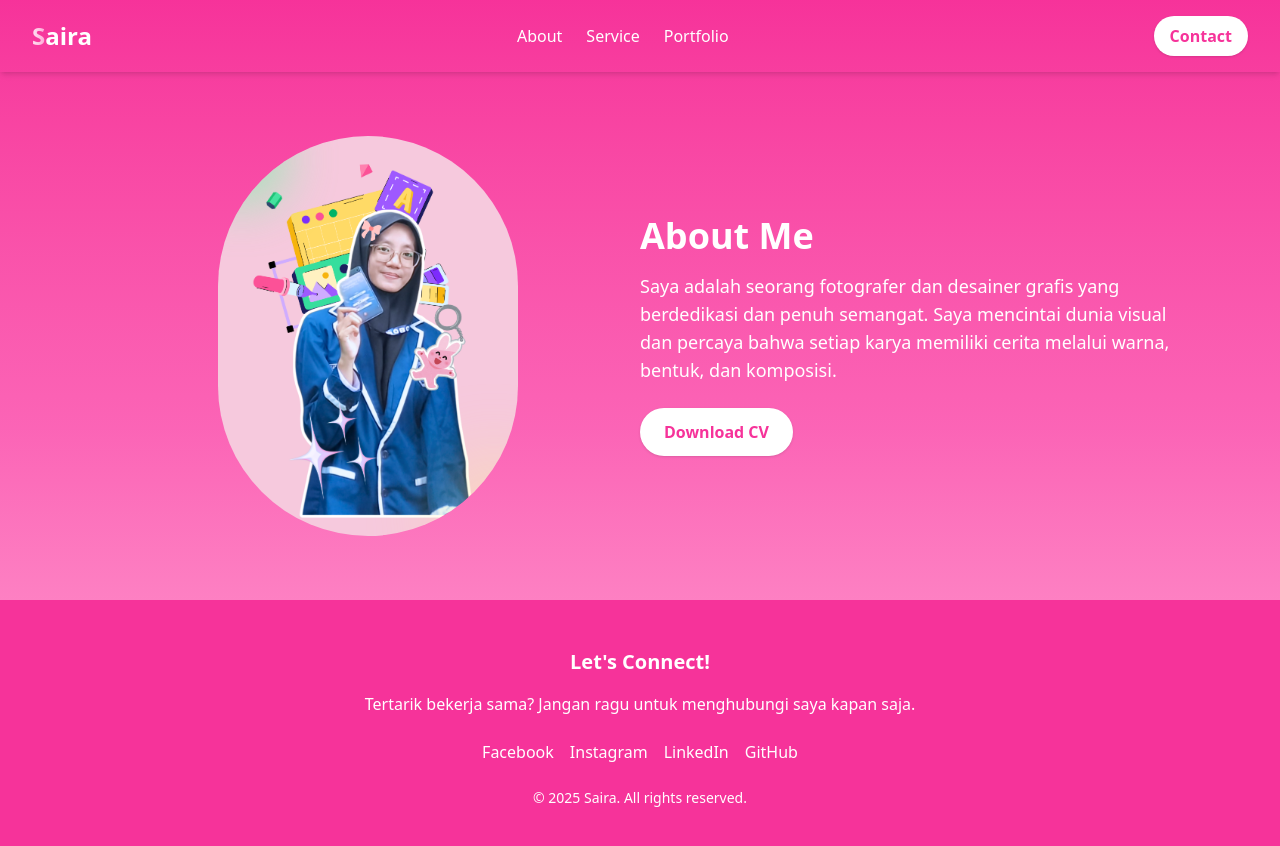
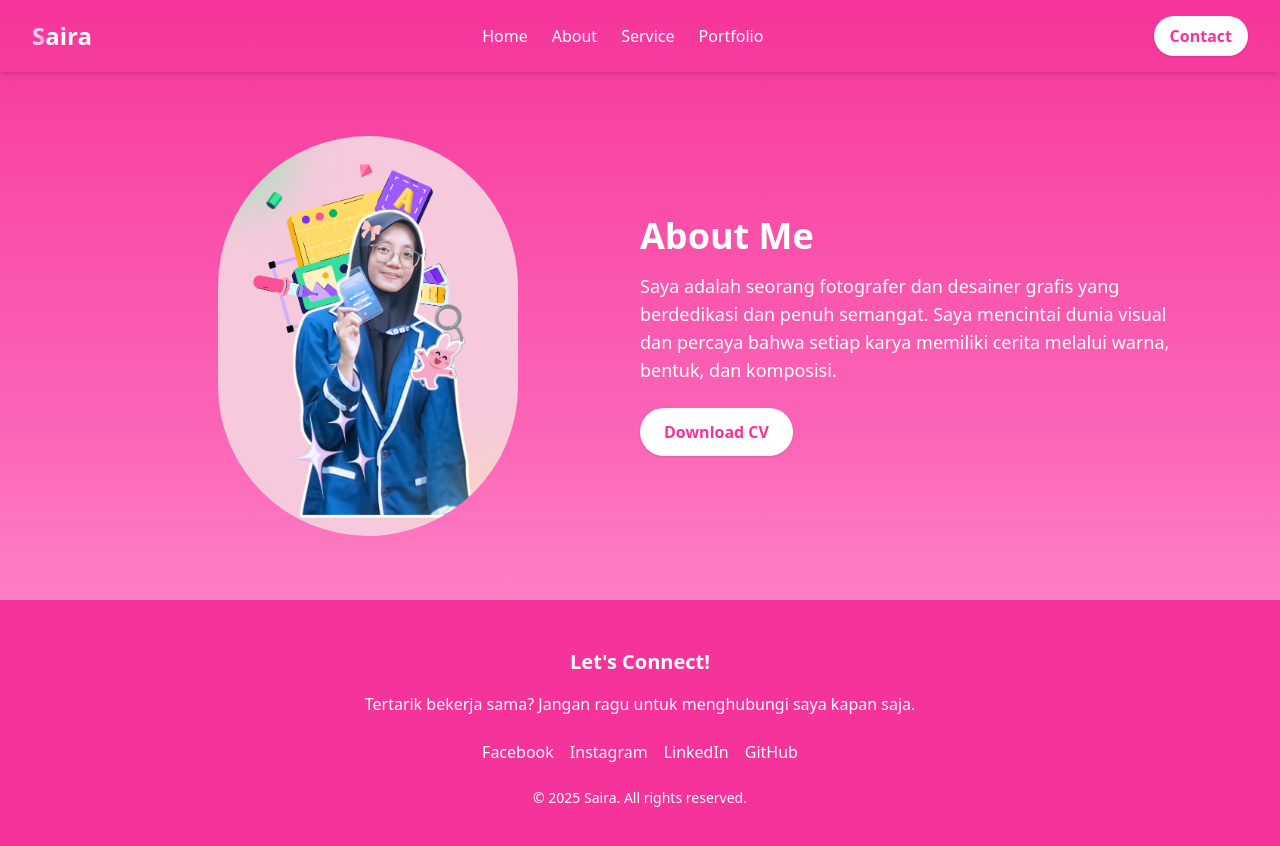
Before and after one commit to apinn-me/porto-saira, a Next.js app: page /about in a window 1280 px wide. Shown: the top 846 px of the page. Built offline with nearby package versions, Linux system fonts and the light colour scheme.

Commit message:
pesan commit baru

```diff
--- a/app/about/page.tsx
+++ b/app/about/page.tsx
@@ -23,7 +23,7 @@ export default function About() {
         </h1>
 
         <nav className="hidden md:flex gap-6 font-medium">
-
+          <Link href="/" className="hover:text-pink-100">Home</Link>
           <Link href="/about" className="hover:text-pink-100">About</Link>
           <Link href="/service" className="hover:text-pink-100">Service</Link>
           <Link href="/portfolio" className="hover:text-pink-100">Portfolio</Link>
```
